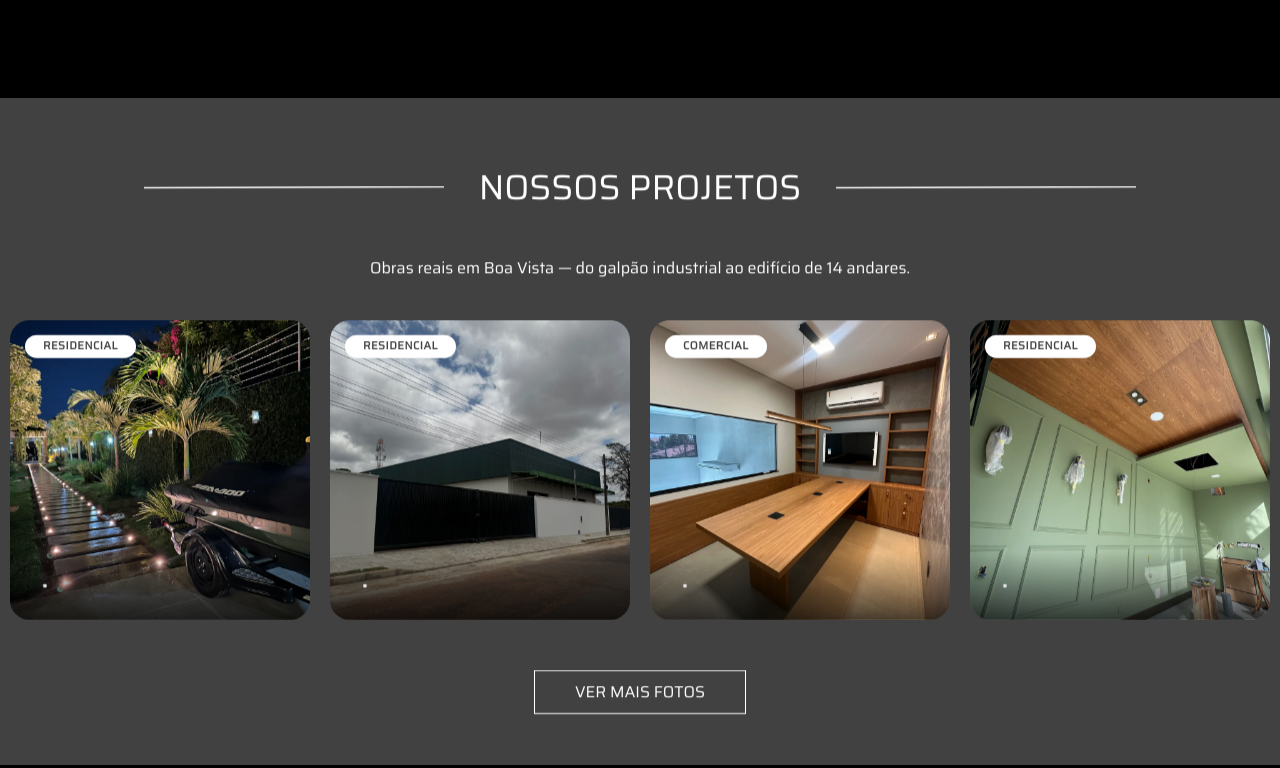
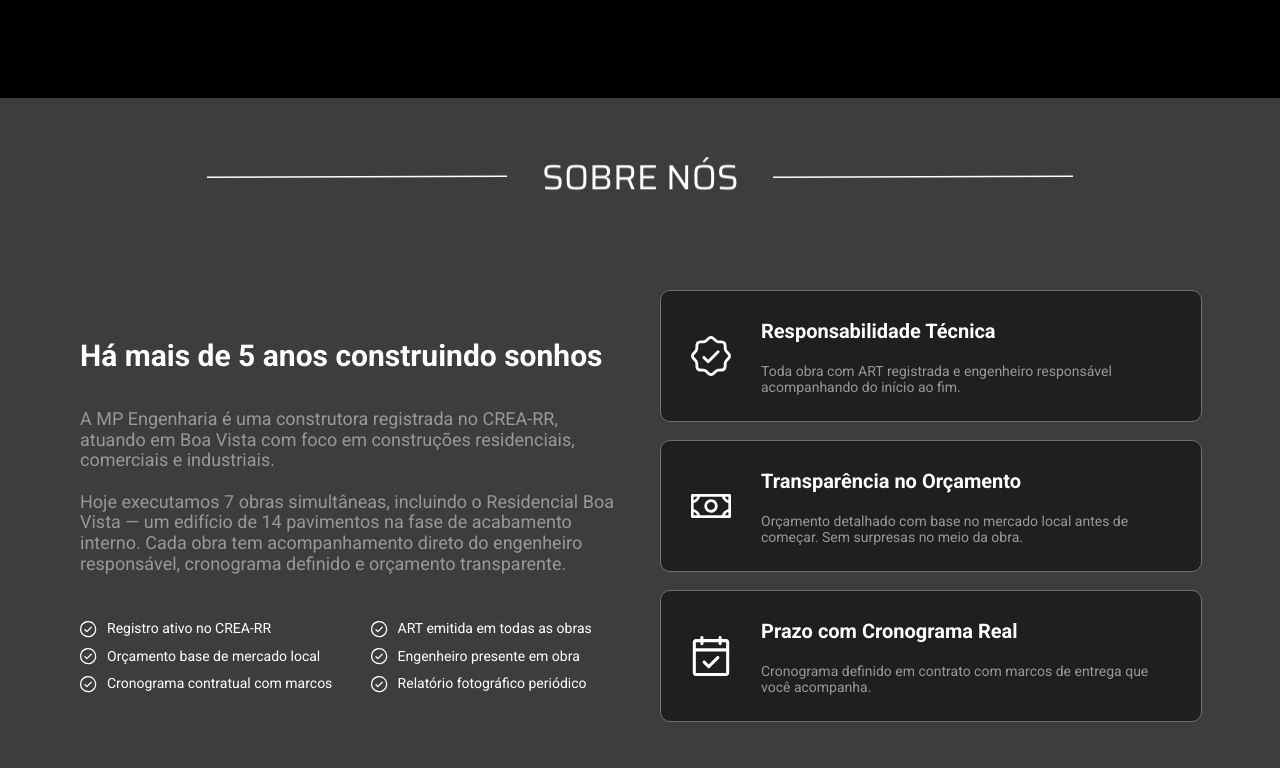
Before and after one commit to britoosvaldo/project-mp, a React (Vite) app: page / in a window 1280 px wide. Shown: the part 1712-2480 px from the top of the page. Built offline with nearby package versions, Linux system fonts and the light colour scheme; a web font is replaced by a local one.

Commit message:
Atualização do site

```diff
--- a/src/components/About/About.css
+++ b/src/components/About/About.css
@@ -1,6 +1,6 @@
 .about {
   min-height: 680px;
-  background-color: #000000;
+  background-color: #3d3d3d;
   color: #ffffff;
   display: flex;
   flex-direction: column;
--- a/src/components/App/App.jsx
+++ b/src/components/App/App.jsx
@@ -15,7 +15,7 @@
       <Header />
       <Main />
       <Services />
-      <Projects />
+      {/* <Projects /> */}
       <About />
       <Contacts />
       <Footer />
--- a/src/components/Footer/Footer.jsx
+++ b/src/components/Footer/Footer.jsx
@@ -12,10 +12,6 @@
       <div className="footer__logo">
         <img className="footer__icon" src={mpLogo} />
       </div>
-
-      <p className="footer__description">
-        2026 &copy; Desenvolvido por Osvaldo Brito
-      </p>
 
       <div className="footer__socialNetwork">
         <div className="footer__whats-icon">
--- a/src/components/Header/Header.jsx
+++ b/src/components/Header/Header.jsx
@@ -52,7 +52,7 @@
               Serviços
             </a>
           </li>
-          <li>
+          {/*<li>
             <a
               className="nav__link"
               href="#projects"
@@ -60,7 +60,7 @@
             >
               Projetos
             </a>
-          </li>
+          </li>*/}
           <li>
             <a
               className="nav__link"
```
